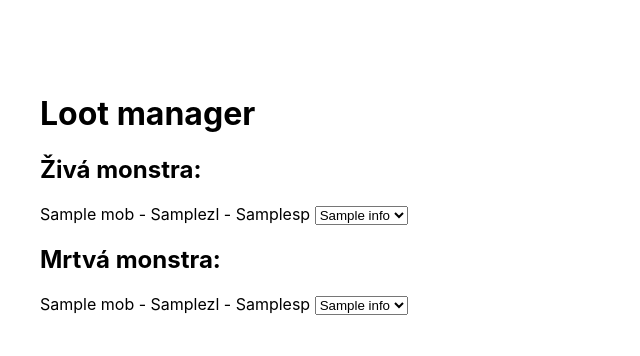
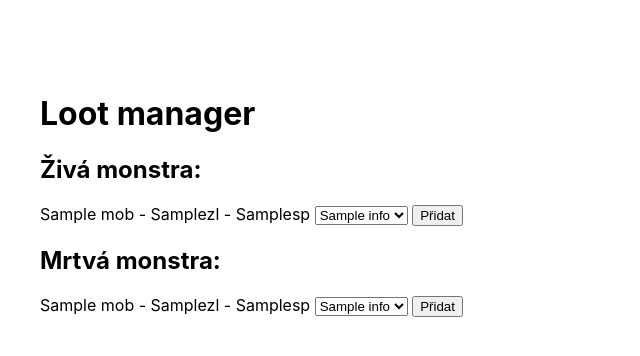
Before and after one commit to Tomas-Gallischek/dnd_atarax, a Django app: template dm_site_app/templates/dm_site_app/loot_management.html in a window 1280 px wide. Shown: the top 356 px of the page, without its empty margins (0-640 px from the left). Run offline with Django 5.2, Linux system fonts and the light colour scheme; tables that the repository leaves empty hold one stand-in row (values such as "Sample post"); the template is opened without the code that fills it: values that come from a table or form of the project are taken from there, most other values are stand-ins (such as "Sample title", 1, 10 or a date in 2020).

Commit message:
Update: 2026-10-05 11:00:55

```diff
--- a/dm_site_app/templates/dm_site_app/loot_management.html
+++ b/dm_site_app/templates/dm_site_app/loot_management.html
@@ -18,6 +18,7 @@
                 <option value="{{ char.id }}">{{ char.name }}</option>
             {% endfor %}
         </select>
+        <button type="submit">Přidat</button>
     </form>
 
 {% endfor %}
@@ -34,6 +35,7 @@
                 <option value="{{ char.id }}">{{ char.name }}</option>
             {% endfor %}
         </select>
+        <button type="submit">Přidat</button>
     </form>
 
 {% endfor %}
```
